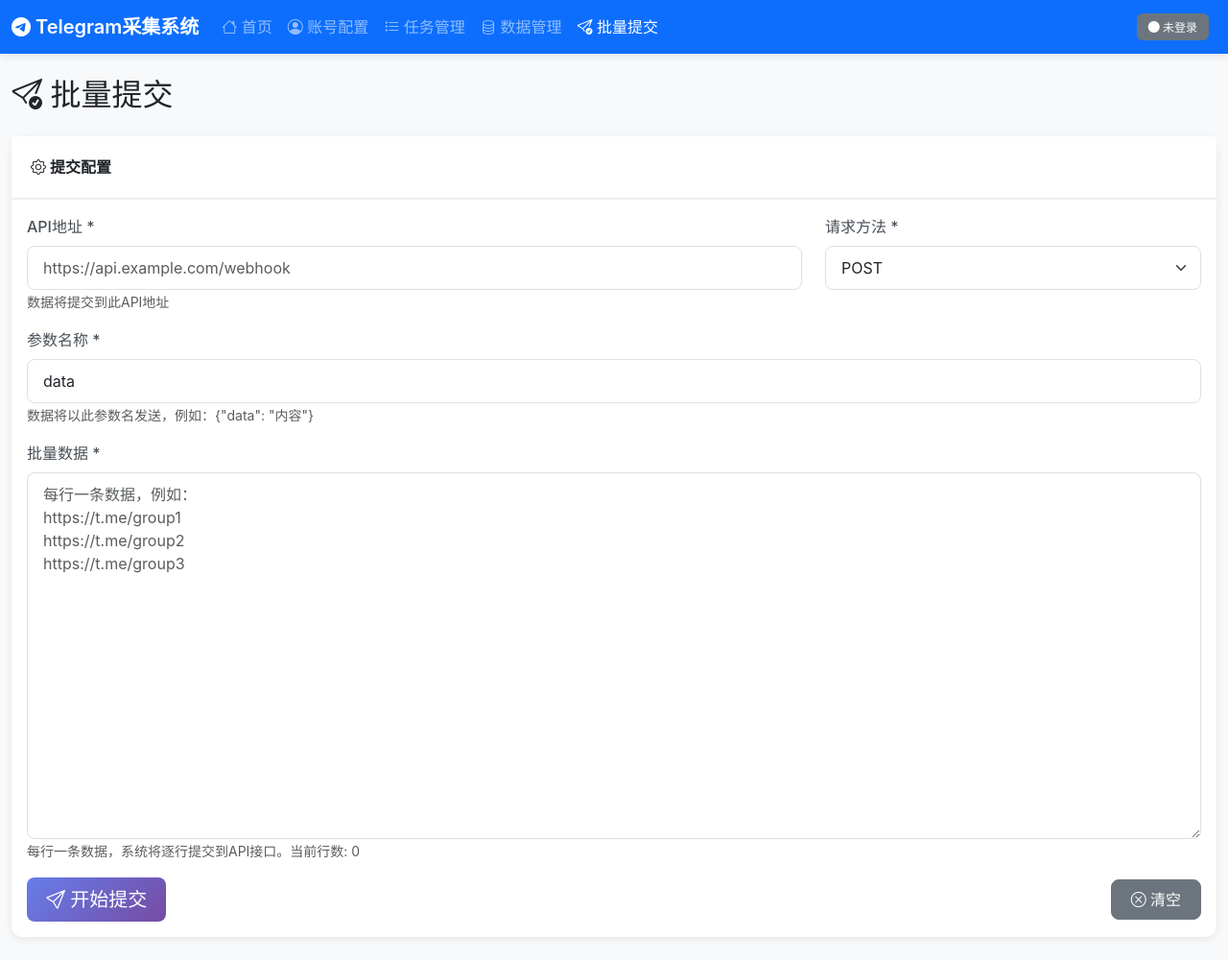
After one commit to omniores3/pythonGroupTools, a Flask app: page /batch in a window 1280 px wide. The commit adds this page. Shown: the whole page at 96% size. Run offline with Flask 3, Linux system fonts and the light colour scheme.

Commit message:
update
update

```diff
--- a/app.py
+++ b/app.py
@@ -4,6 +4,7 @@ from database.init_db import init_database
 from routes.auth import auth_bp
 from routes.tasks import tasks_bp
 from routes.data import data_bp
+from routes.batch import batch_bp
 import logging
 import os
 
@@ -27,6 +28,7 @@ def create_app(config_name='default'):
     app.register_blueprint(auth_bp)
     app.register_blueprint(tasks_bp)
     app.register_blueprint(data_bp)
+    app.register_blueprint(batch_bp)
 
     # 注册路由
     @app.route('/')
@@ -44,6 +46,10 @@ def create_app(config_name='default'):
     @app.route('/data')
     def data():
         return render_template('data.html')
+
+    @app.route('/batch')
+    def batch():
+        return render_template('batch.html')
 
     return app
 
--- /dev/null
+++ b/static/js/batch.js
@@ -0,0 +1,184 @@
+let batchResults = [];
+
+$(document).ready(function() {
+    // 实时统计行数
+    $('#content').on('input', function() {
+        const lines = $(this).val().split('\n').filter(line => line.trim()).length;
+        $('#lineCount').text(lines);
+    });
+
+    // 表单提交
+    $('#batchForm').submit(function(e) {
+        e.preventDefault();
+        submitBatch();
+    });
+});
+
+// 提交批量数据
+function submitBatch() {
+    const apiUrl = $('#apiUrl').val();
+    const method = $('#method').val();
+    const paramName = $('#paramName').val();
+    const content = $('#content').val();
+
+    // 验证
+    if (!apiUrl || !content) {
+        showToast('请填写完整信息', 'warning');
+        return;
+    }
+
+    // 统计行数
+    const lines = content.split('\n').filter(line => line.trim());
+    if (lines.length === 0) {
+        showToast('没有有效的数据行', 'warning');
+        return;
+    }
+
+    // 确认提交
+    if (!confirm(`确定要提交 ${lines.length} 条数据吗？`)) {
+        return;
+    }
+
+    // 显示进度
+    $('#progressCard').show();
+    $('#resultCard').hide();
+    $('#progressBar').css('width', '0%').text('0%');
+    $('#progressText').text('正在提交...');
+
+    // 禁用表单
+    $('#batchForm button[type="submit"]').prop('disabled', true);
+
+    // 发送请求
+    $.ajax({
+        url: '/api/batch/submit',
+        method: 'POST',
+        contentType: 'application/json',
+        data: JSON.stringify({
+            api_url: apiUrl,
+            method: method,
+            param_name: paramName,
+            content: content
+        }),
+        success: function(response) {
+            if (response.code === 200) {
+                // 更新进度
+                $('#progressBar').css('width', '100%').text('100%');
+                $('#progressText').text('提交完成！');
+
+                // 显示结果
+                setTimeout(function() {
+                    displayResults(response.data);
+                    showToast(response.message, 'success');
+                }, 500);
+            } else {
+                showToast(response.message || '提交失败', 'error');
+            }
+        },
+        error: function(xhr) {
+            const response = xhr.responseJSON;
+            showToast(response?.message || '提交失败', 'error');
+            $('#progressCard').hide();
+        },
+        complete: function() {
+            // 启用表单
+            $('#batchForm button[type="submit"]').prop('disabled', false);
+        }
+    });
+}
+
+// 显示结果
+function displayResults(data) {
+    batchResults = data.results;
+
+    // 更新统计
+    $('#totalCount').text(data.total);
+    $('#successCount').text(data.success);
+    $('#failCount').text(data.fail);
+
+    // 渲染结果列表
+    const tbody = $('#resultList');
+    tbody.empty();
+
+    data.results.forEach(result => {
+        const statusBadge = result.success
+            ? '<span class="badge bg-success">成功</span>'
+            : '<span class="badge bg-danger">失败</span>';
+
+        const statusCode = result.status_code || '-';
+        const error = result.error || '-';
+
+        const row = `
+            <tr class="${result.success ? '' : 'table-danger'}">
+                <td>${result.index}</td>
+                <td class="text-truncate" style="max-width: 300px;" title="${result.data}">
+                    ${result.data}
+                </td>
+                <td>${statusBadge}</td>
+                <td>${statusCode}</td>
+                <td class="text-truncate" style="max-width: 200px;" title="${error}">
+                    ${error}
+                </td>
+            </tr>
+        `;
+        tbody.append(row);
+    });
+
+    // 显示结果卡片
+    $('#resultCard').show();
+
+    // 滚动到结果
+    $('html, body').animate({
+        scrollTop: $('#resultCard').offset().top - 100
+    }, 500);
+}
+
+// 清空表单
+function clearForm() {
+    if (confirm('确定要清空所有内容吗？')) {
+        $('#batchForm')[0].reset();
+        $('#lineCount').text('0');
+        $('#progressCard').hide();
+        $('#resultCard').hide();
+        batchResults = [];
+    }
+}
+
+// 导出结果
+function exportResults() {
+    if (batchResults.length === 0) {
+        showToast('没有可导出的结果', 'warning');
+        return;
+    }
+
+    // 生成CSV内容
+    let csv = '序号,数据,状态,HTTP状态码,错误信息\n';
+
+    batchResults.forEach(result => {
+        const status = result.success ? '成功' : '失败';
+        const statusCode = result.status_code || '';
+        const error = (result.error || '').replace(/"/g, '""'); // 转义引号
+
+        csv += `${result.index},"${result.data}","${status}","${statusCode}","${error}"\n`;
+    });
+
+    // 创建下载链接
+    const blob = new Blob(['\ufeff' + csv], { type: 'text/csv;charset=utf-8;' });
+    const link = document.createElement('a');
+    const url = URL.createObjectURL(blob);
+
+    link.setAttribute('href', url);
+    link.setAttribute('download', `batch_results_${Date.now()}.csv`);
+    link.style.visibility = 'hidden';
+
+    document.body.appendChild(link);
+    link.click();
+    document.body.removeChild(link);
+
+    showToast('结果已导出', 'success');
+}
+
+// 格式化日期
+function formatDate(dateString) {
+    const date = new Date(dateString);
+    return date.toLocaleString('zh-CN');
+}
--- a/templates/base.html
+++ b/templates/base.html
@@ -44,6 +44,11 @@
                     <li class="nav-item">
                         <a class="nav-link" href="/data">
                             <i class="bi bi-database"></i> 数据管理
+                        </a>
+                    </li>
+                    <li class="nav-item">
+                        <a class="nav-link" href="/batch">
+                            <i class="bi bi-send-check"></i> 批量提交
                         </a>
                     </li>
                 </ul>
--- /dev/null
+++ b/templates/batch.html
@@ -0,0 +1,132 @@
+{% extends "base.html" %}
+
+{% block title %}批量提交 - Telegram采集系统{% endblock %}
+
+{% block content %}
+<div class="row">
+    <div class="col-12">
+        <h2 class="mb-4"><i class="bi bi-send-check"></i> 批量提交</h2>
+
+        <div class="card">
+            <div class="card-header">
+                <i class="bi bi-gear"></i> 提交配置
+            </div>
+            <div class="card-body">
+                <form id="batchForm">
+                    <!-- API配置 -->
+                    <div class="row mb-3">
+                        <div class="col-md-8">
+                            <label class="form-label">API地址 *</label>
+                            <input type="url" class="form-control" id="apiUrl" required
+                                   placeholder="https://api.example.com/webhook">
+                            <small class="text-muted">数据将提交到此API地址</small>
+                        </div>
+                        <div class="col-md-4">
+                            <label class="form-label">请求方法 *</label>
+                            <select class="form-select" id="method" required>
+                                <option value="POST">POST</option>
+                                <option value="GET">GET</option>
+                            </select>
+                        </div>
+                    </div>
+
+                    <div class="mb-3">
+                        <label class="form-label">参数名称 *</label>
+                        <input type="text" class="form-control" id="paramName" value="data" required
+                               placeholder="data">
+                        <small class="text-muted">数据将以此参数名发送，例如：{"data": "内容"}</small>
+                    </div>
+
+                    <!-- 数据内容 -->
+                    <div class="mb-3">
+                        <label class="form-label">批量数据 *</label>
+                        <textarea class="form-control" id="content" rows="15" required
+                                  placeholder="每行一条数据，例如：&#10;https://t.me/group1&#10;https://t.me/group2&#10;https://t.me/group3"></textarea>
+                        <small class="text-muted">
+                            每行一条数据，系统将逐行提交到API接口。当前行数: <span id="lineCount">0</span>
+                        </small>
+                    </div>
+
+                    <!-- 提交按钮 -->
+                    <div class="d-flex justify-content-between align-items-center">
+                        <button type="submit" class="btn btn-primary btn-lg">
+                            <i class="bi bi-send"></i> 开始提交
+                        </button>
+                        <button type="button" class="btn btn-secondary" onclick="clearForm()">
+                            <i class="bi bi-x-circle"></i> 清空
+                        </button>
+                    </div>
+                </form>
+            </div>
+        </div>
+
+        <!-- 提交进度 -->
+        <div class="card mt-4" id="progressCard" style="display: none;">
+            <div class="card-header">
+                <i class="bi bi-hourglass-split"></i> 提交进度
+            </div>
+            <div class="card-body">
+                <div class="progress mb-3" style="height: 30px;">
+                    <div class="progress-bar progress-bar-striped progress-bar-animated"
+                         id="progressBar" role="progressbar" style="width: 0%">
+                        0%
+                    </div>
+                </div>
+                <div class="text-center">
+                    <span id="progressText">准备提交...</span>
+                </div>
+            </div>
+        </div>
+
+        <!-- 提交结果 -->
+        <div class="card mt-4" id="resultCard" style="display: none;">
+            <div class="card-header d-flex justify-content-between align-items-center">
+                <span><i class="bi bi-check-circle"></i> 提交结果</span>
+                <button class="btn btn-sm btn-outline-primary" onclick="exportResults()">
+                    <i class="bi bi-download"></i> 导出结果
+                </button>
+            </div>
+            <div class="card-body">
+                <!-- 统计信息 -->
+                <div class="row mb-3">
+                    <div class="col-md-4">
+                        <div class="alert alert-info mb-0">
+                            <strong>总数:</strong> <span id="totalCount">0</span>
+                        </div>
+                    </div>
+                    <div class="col-md-4">
+                        <div class="alert alert-success mb-0">
+                            <strong>成功:</strong> <span id="successCount">0</span>
+                        </div>
+                    </div>
+                    <div class="col-md-4">
+                        <div class="alert alert-danger mb-0">
+                            <strong>失败:</strong> <span id="failCount">0</span>
+                        </div>
+                    </div>
+                </div>
+
+                <!-- 详细结果 -->
+                <div class="table-responsive">
+                    <table class="table table-sm table-hover">
+                        <thead>
+                            <tr>
+                                <th>序号</th>
+                                <th>数据</th>
+                                <th>状态</th>
+                                <th>HTTP状态码</th>
+                                <th>错误信息</th>
+                            </tr>
+                        </thead>
+                        <tbody id="resultList"></tbody>
+                    </table>
+                </div>
+            </div>
+        </div>
+    </div>
+</div>
+{% endblock %}
+
+{% block extra_js %}
+<script src="{{ url_for('static', filename='js/batch.js') }}"></script>
+{% endblock %}
```
Also changed, not shown: routes/batch.py (added, +95 -0 lines), services/telegram_service.py (+54 -17 lines), README.md, 1 other file.
